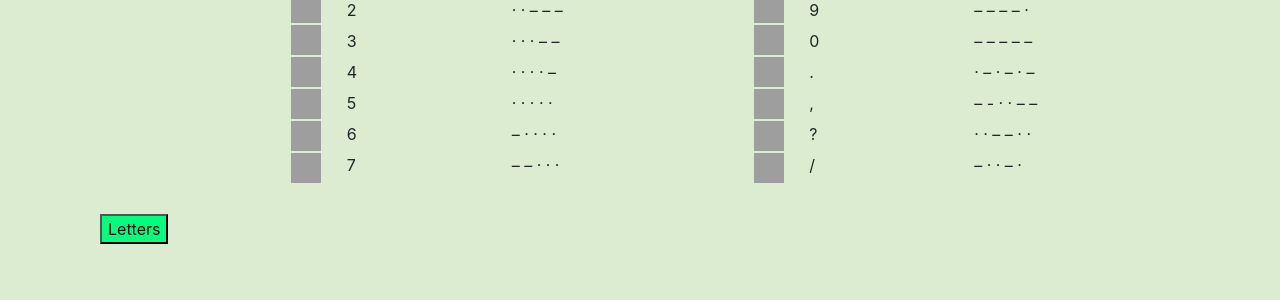
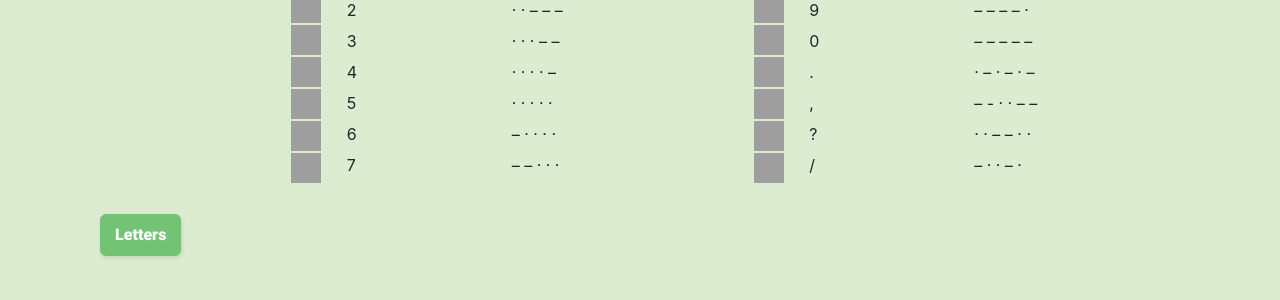
Before and after one commit to ArtesianSquid/InteractiveMorseWebApp, a Flask app: page /learn/numbers in a window 1280 px wide. Shown: the part 206-506 px from the top of the page. Run offline with Flask 2, Linux system fonts and the light colour scheme; some libraries are stand-ins or nearby versions; grey boxes are pictures that could not be loaded.

Commit message:
Changed buttons

```diff
--- a/static/learn.js
+++ b/static/learn.js
@@ -1,5 +1,5 @@
 $(document).ready(function() {
-    $("#next_button").click(function() {
+    $("#but").click(function() {
         if (data["next_lesson"] == "end") {
             window.location.href = "/quiz/0"
         }
--- a/static/letter.js
+++ b/static/letter.js
@@ -1,5 +1,5 @@
 $(document).ready(function() {
-    $("#nums").click(function() {
+    $("#but").click(function() {
         window.location.href = "/learn/numbers"
     })
 })
--- a/static/main.css
+++ b/static/main.css
@@ -38,16 +38,41 @@ a, a:hover, a:focus, a:active {
 	font-size: 20px;
 	padding-top: 20px;
 }
-#next_button {
-	background-color: #00FF7F;
-	float: right;
+#but {
+	float:right;
 	margin-top: 30px;
+	background: rgb(116, 194, 116);
+	border: 1px solid rgb(116, 194, 116);
+	border-radius: 6px;
+	box-shadow: rgba(0, 0, 0, 0.1) 1px 2px 4px;
+	box-sizing: border-box;
+	color: #FFFFFF;
+	cursor: pointer;
+	font-family: nunito,roboto,proxima-nova,"proxima nova",sans-serif;
+	font-size: 16px;
+	font-weight: 800;
+	line-height: 16px;
+	min-height: 40px;
+	outline: 0;
+	padding: 12px 14px;
+	text-align: center;
+	text-rendering: geometricprecision;
+	text-transform: none;
+	user-select: none;
+	-webkit-user-select: none;
+	touch-action: manipulation;
+	vertical-align: middle;
 }
-#nums {
-	background-color: #00FF7F;
-	float: right;
-	margin-top: 30px;
+#but:hover,
+#but:active {
+  background-color: initial;
+  background-position: 0 0;
+  color: #666666;
 }
+#but:active {
+  opacity: .5;
+}
+
 #letters {
 	background-color: #00FF7F;
 	float: left;
--- a/static/numbers.js
+++ b/static/numbers.js
@@ -1,5 +1,5 @@
 $(document).ready(function() {
-    $("#letters").click(function() {
+    $("#but").click(function() {
         window.location.href = "/learn"
     })
     $("img").attr("src", "https://icon-library.com/images/play-icon-png-transparent/play-icon-png-transparent-21.jpg");
--- a/templates/learn.html
+++ b/templates/learn.html
@@ -4,7 +4,7 @@
 
 
 <script>
-    let data = {{ data| tojson}}
+    let data = {{data| tojson}}
 </script>
 
 <script type="text/javascript" src="{{ url_for('static', filename = 'learn.js') }}"></script>
@@ -78,7 +78,7 @@
         </div>
     </div>
 
-    <button id="next_button">Next Easy Letter</button>
+    <button id="but">Next Easy Letter</button>
 
 </div>
 
--- a/templates/letter.html
+++ b/templates/letter.html
@@ -157,7 +157,7 @@
             </div>
         </div>
     </div>
-    <button id="nums">Numbers and Punctuation</button>
+    <button id="but">Numbers and Punctuation</button>
     <br>
     <div id="learningDropDown">
         <label for="difficulty">Select a Filter from the drop-down</label>
--- a/templates/numbers.html
+++ b/templates/numbers.html
@@ -144,7 +144,7 @@
         </div>
         <div class="col-md-1"></div>
     </div>
-    <button id="letters">Letters</button>
+    <button id="but" style="float:left;">Letters</button>
 </div>
 
 {% endblock %}
```
